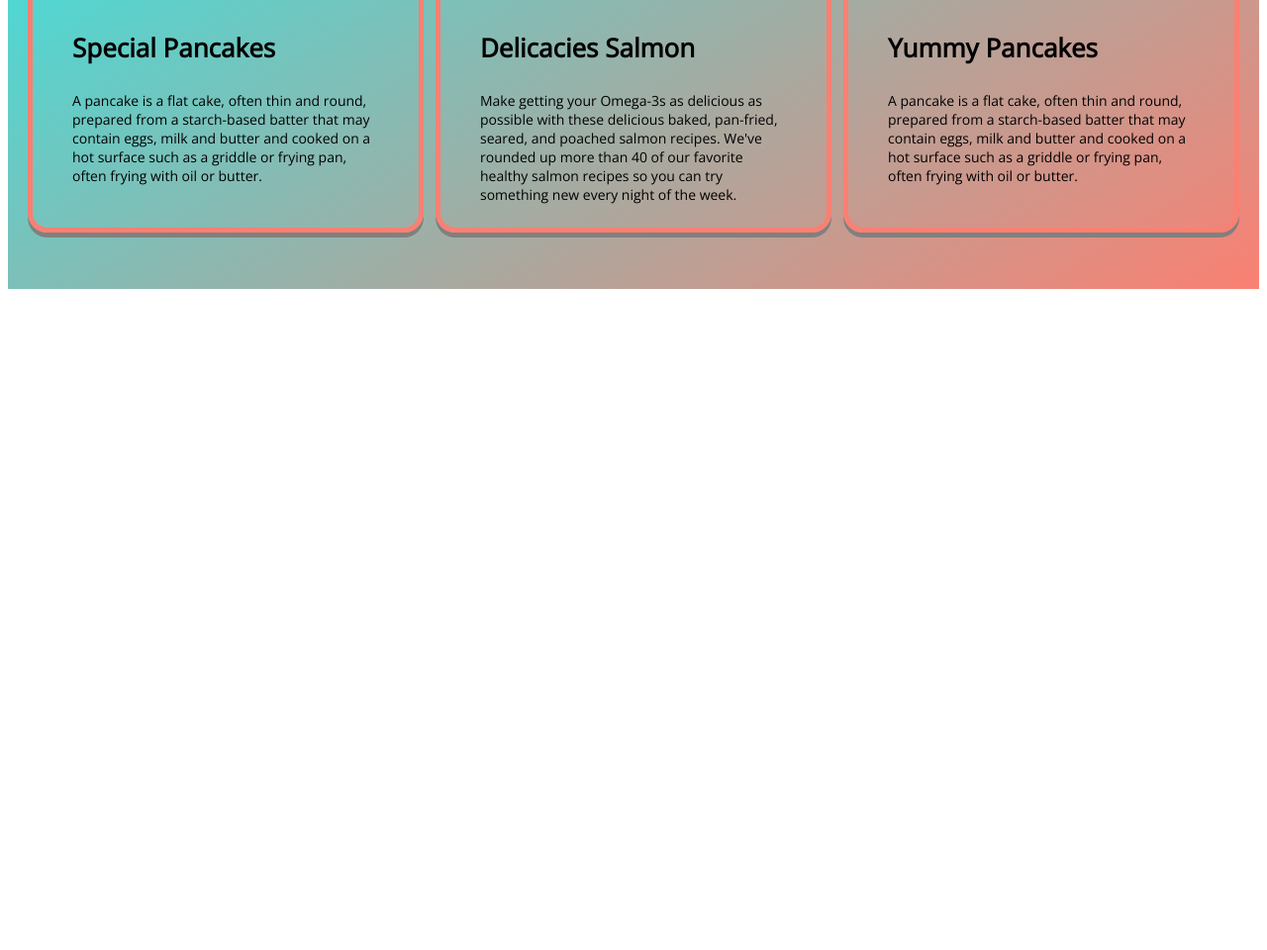
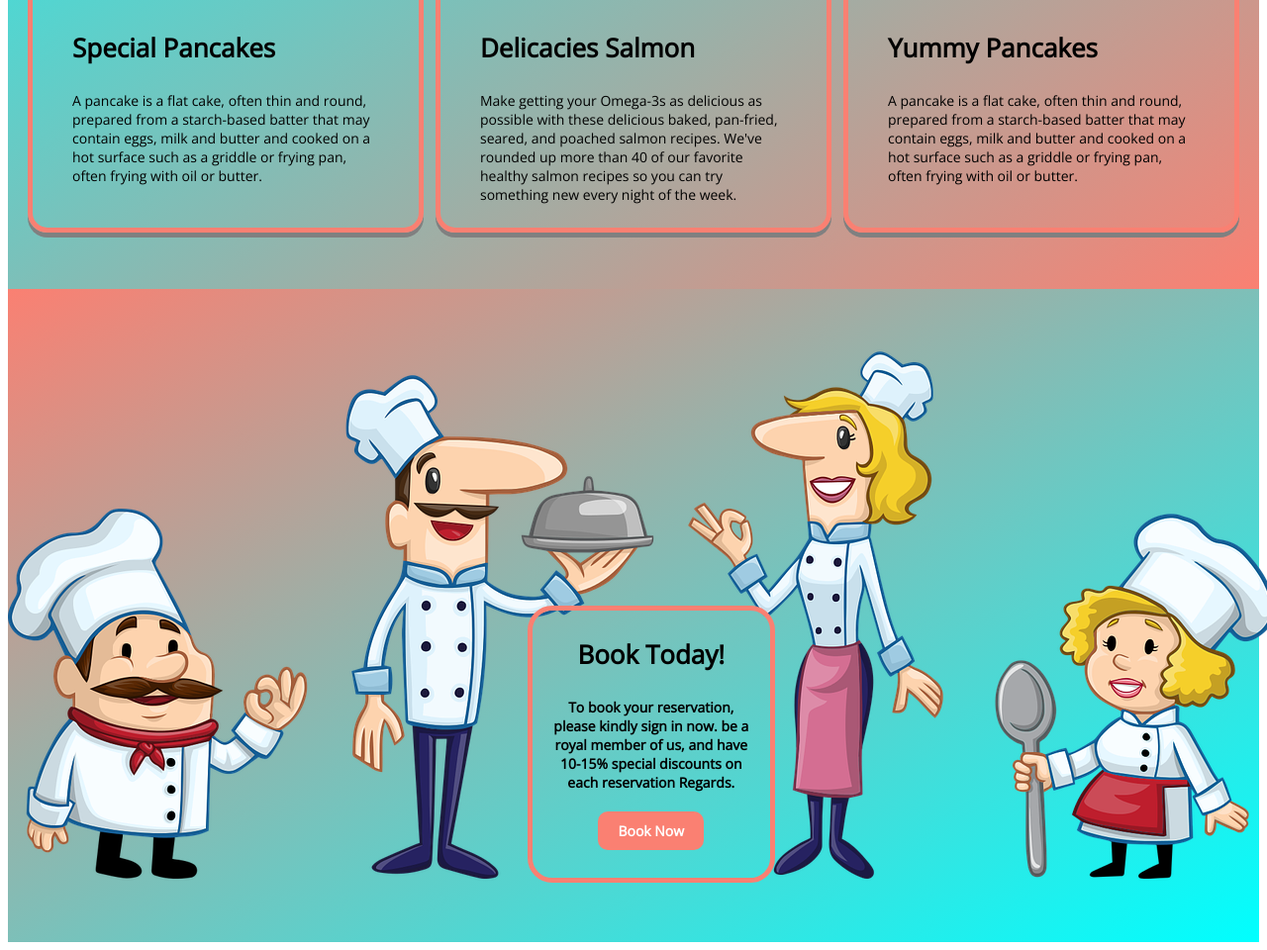
Before and after one commit to Shahriaz-Adnan-Sany/the-foodzone, a plain HTML site: page index.html in a window 1280 px wide. Shown: the part 1576-2536 px from the top of the page at 99% size. Before the commit the page ends 1876 px from the top, so only its background shows below. Drawn offline with nearby package versions, Linux system fonts and the light colour scheme.

Commit message:
sec added

```diff
--- a/css/style.css
+++ b/css/style.css
@@ -5,7 +5,7 @@ body {
 }
 h1 {
     font-weight: 900;
-    font-size: 34px;
+    font-size: 36px;
     margin: 0;
     padding: 0;
 }
@@ -18,7 +18,7 @@ h3 {
     font-weight: 700;
 }
 .heading-color {
-    color: whitesmoke;
+    color: salmon;
 }
 p {
     font-size: 14px;
@@ -99,15 +99,16 @@ a {
 #Search {
     width: 90%;
     border: 5px solid salmon;
-    background-color: aqua;
+    background-image: linear-gradient(to bottom right, aqua, salmon);
     border-radius: 8px;
     font-size: 14px;
+    color: rgb(7, 0, 0);
 }
 .header-item {
     padding-top: 10px;
 }
 .header-style {
-    background-color: aqua;
+    background-image: linear-gradient(to bottom right, salmon, aqua);
     height: 100px;
     width: 100%;
     padding-top: 30px;
@@ -166,3 +167,32 @@ a {
     border-radius: 20px;
     padding: 10px;
 }
+.services {
+    background-image: linear-gradient(to bottom right, salmon, aqua);
+    height: 600px;
+    width: 100%;
+    padding: 30px 0;
+}
+.reservation-area{
+    background-image: url(../img/chef2.png);
+    height: 600px;
+    width: 100%;
+    background-repeat: no-repeat;
+    background-position: center;
+    opacity: 1;
+    position: absolute;
+}
+.reservation-text {
+    margin-top: 290px;
+    margin-left: 41%;
+    position: relative;
+    opacity: 1;
+    height: 270px;
+    width: 200px;
+    font-weight: 700;
+    border: 5Px solid salmon;
+   border-radius: 25px;
+}
+.reservation-text p {
+    margin-bottom: 30px;
+}
--- a/index.html
+++ b/index.html
@@ -27,7 +27,7 @@
             </div>
         </div>
     </header>
-    <section class="welcome container">
+    <section class="welcome">
         <div class="welcome-area flexbox">
             <div class="welcome-text flex-50 pad-lr-20 ">
                 <h1 class="pad-tb-20">
@@ -112,6 +112,18 @@
             </div>
         </div>
     </section>
+    <section class="services">
+        <div class="reservation-area">
+            <div class="reservation-text text-center pad-lr-20">
+                <H3>Book Today!</H3>
+                <p>To book your reservation, please kindly sign in now. be a royal member of us, and
+                    have 10-15% special
+                    discounts on each reservation Regards. </p>
+                <a class="btn1" href="https://www.programming-hero.com/">Book Now</a>
+            </div>
+        </div>
+
+    </section>
 </body>
 
 </html>
```
